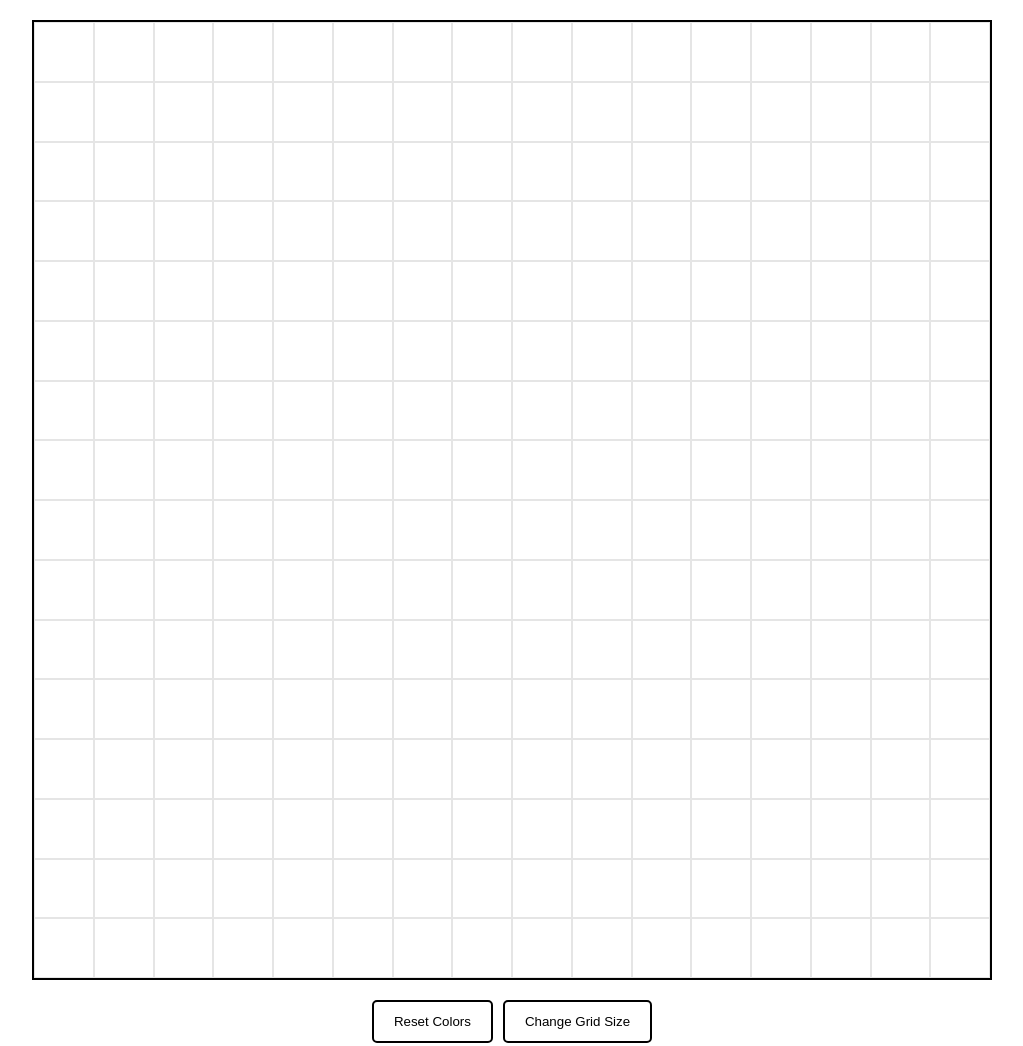
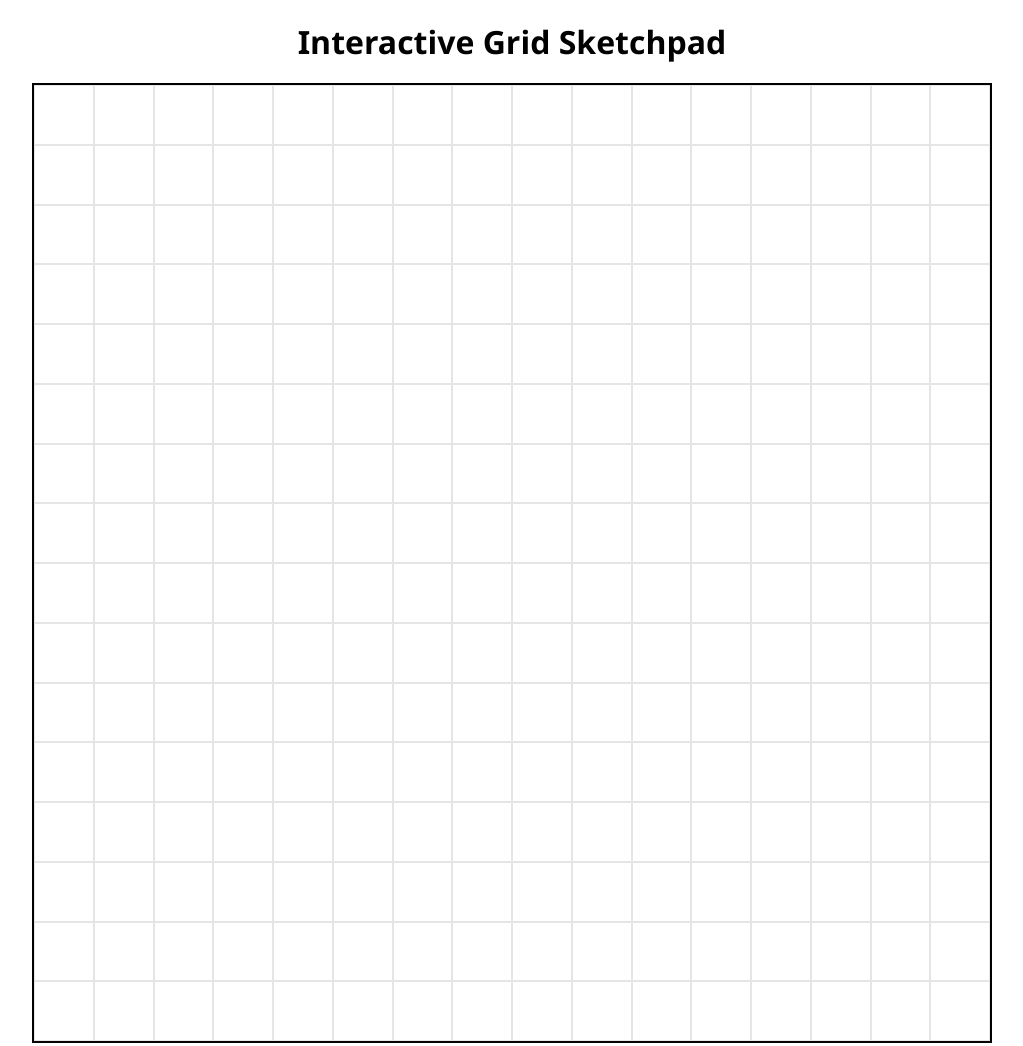
Before and after one commit to OnyxMcQueen/etch-a-sketch, a plain HTML site: page index.html in a window 1280 px wide. Shown: the top 1046 px of the page, without its empty margins (128-1151 px from the left). Drawn offline with Linux system fonts and the light colour scheme.

Commit message:
Added title to page with styling

```diff
--- a/index.html
+++ b/index.html
@@ -7,6 +7,9 @@
   <link rel="stylesheet" href="style.css">
 </head>
 <body>
+  <div id="title-container">
+    <h1 id="main-title">Interactive Grid Sketchpad</h1>
+  </div>
   <div id="main-container">
     <div id="container"></div>
     <div id="button-container">
--- a/style.css
+++ b/style.css
@@ -2,6 +2,17 @@
   margin: 0;
   padding: 0;
   box-sizing: border-box;
+}
+
+#title-container {
+  display: flex;
+  justify-content: center;
+  margin: 20px auto;
+}
+
+#main-title {
+  font-family:'Segoe UI', Tahoma, Geneva, Verdana, sans-serif;
+  color: black;
 }
 
 #container {
```
